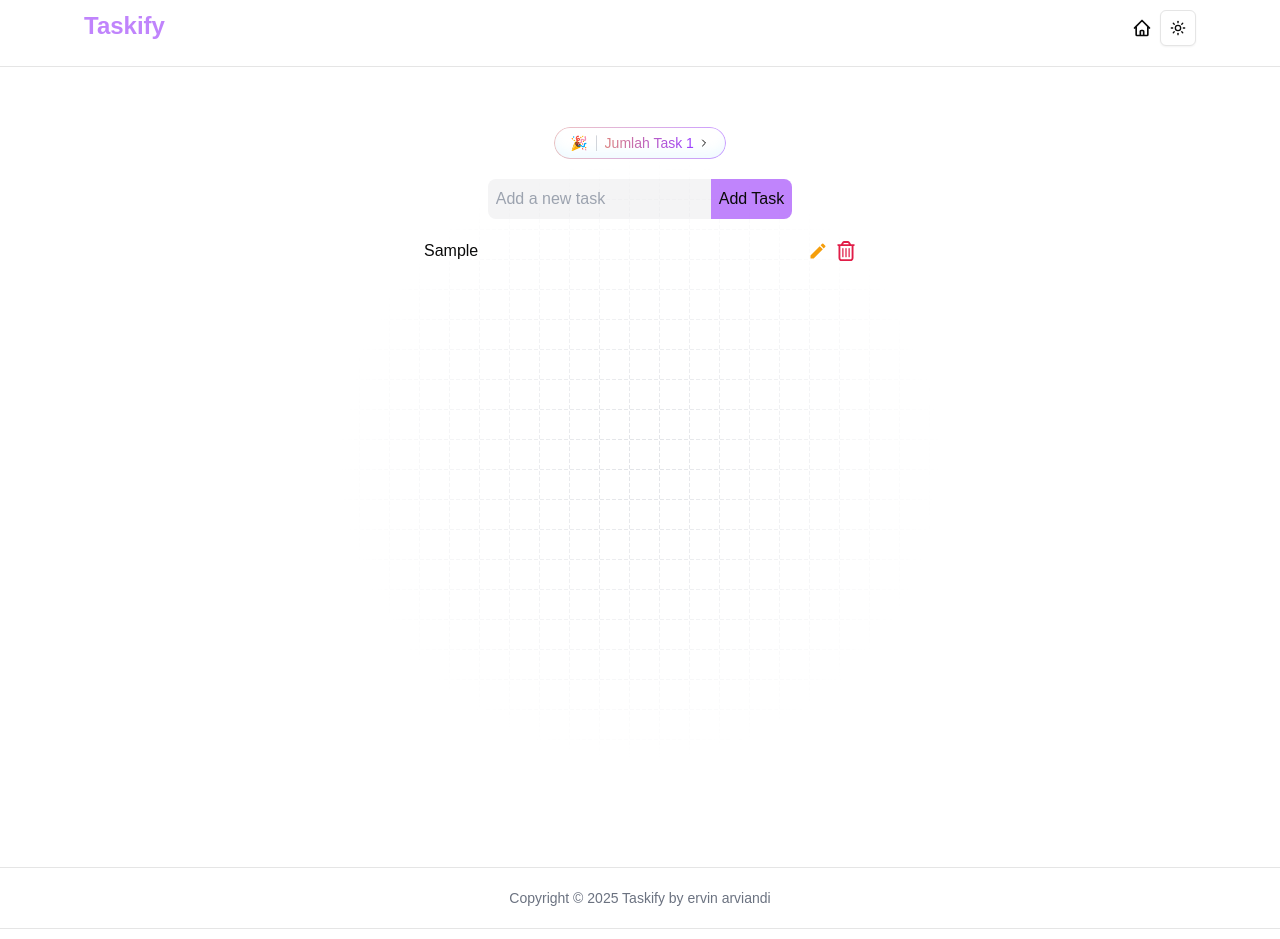
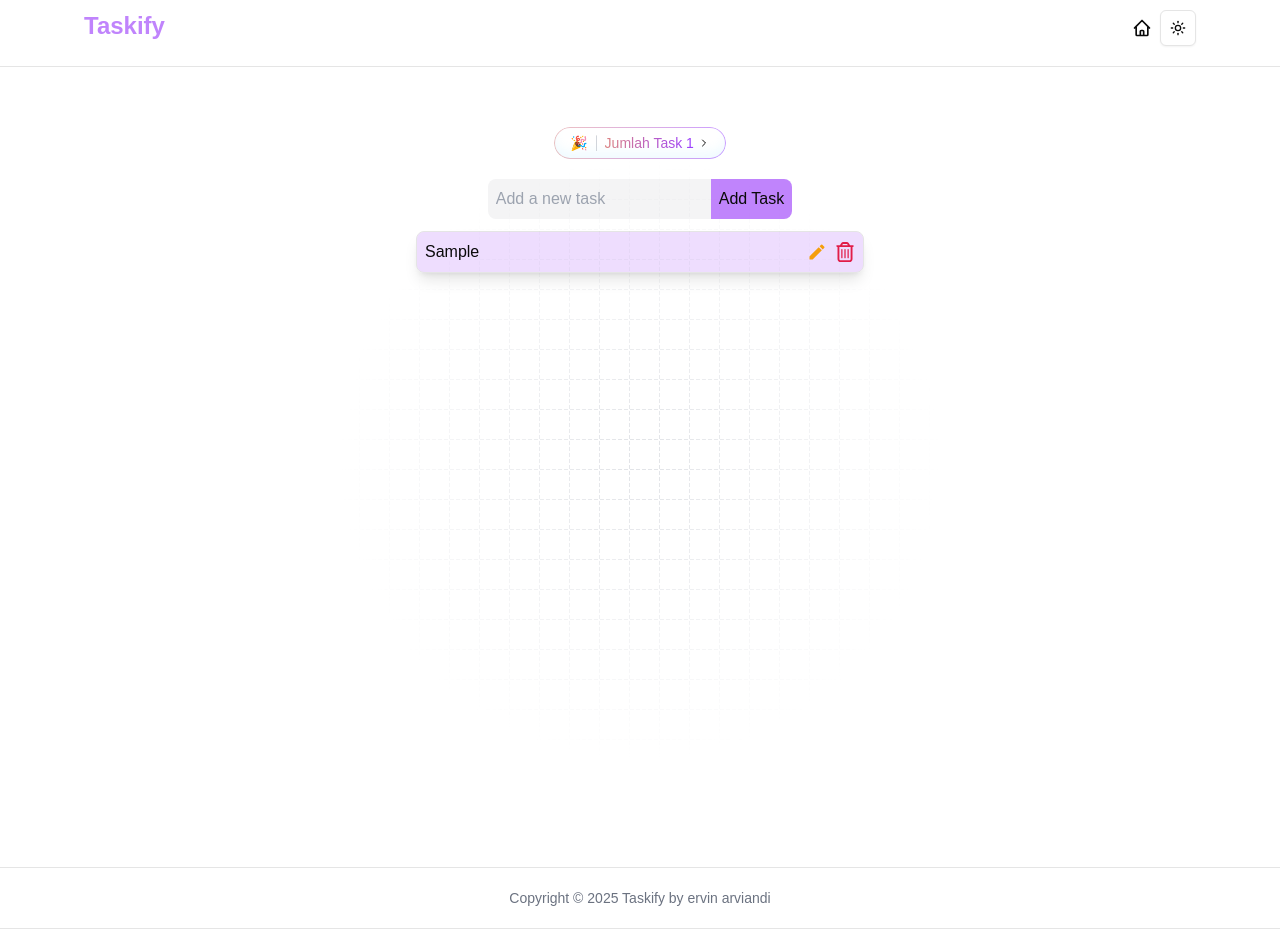
Before and after one commit to ervinarviandi/Taskify-apps, a Next.js app: page /task in a window 1280 px wide. Both pictures are taken after typing "Sample" into the empty fields and a click on the button "Add Task". Built offline with nearby package versions, Linux system fonts and the light colour scheme.

Commit message:
fix bugs

```diff
--- a/components/todoList.tsx
+++ b/components/todoList.tsx
@@ -14,23 +14,14 @@ import { AnimatedGradientText } from './ui/animated-gradient-text';
 
 
 
+
+
 const TodoList = () => {
   const [todos, setTodos] = useState<Todo[]>([]);
   const [inputValue, setInputValue] = useState<string>('');
   const [editingTodoId, setEditingTodoId] = useState<number | null>(null);
   const [editText, setEditText] = useState<string>('');
 
-
-
-
-  const [data, setData] = useState<string[]>([]);
-  const [count, setCount] = useState<number>(0);
-
-  const addData = () => {
-    const newData = `Data ${count + 1}`;
-    setData([...data, newData]);
-    setCount(count + 1);
-  };
 
 
 
@@ -127,7 +118,7 @@ const TodoList = () => {
         <div className='flex justify-center'>
       <ul className='w-full max-w-md'>
         {todos.map((todo) => (
-          <li key={todo.id} className=' my-3 rounded-lg p-2 flex justify-between   ' >
+          <li key={todo.id} className=' my-3 rounded-lg p-2 flex justify-between border dark:bg-cyan-500/20 bg-purple-500/20 shadow-lg'>
             {editingTodoId === todo.id ? (
               // Edit mode
               <>
```
